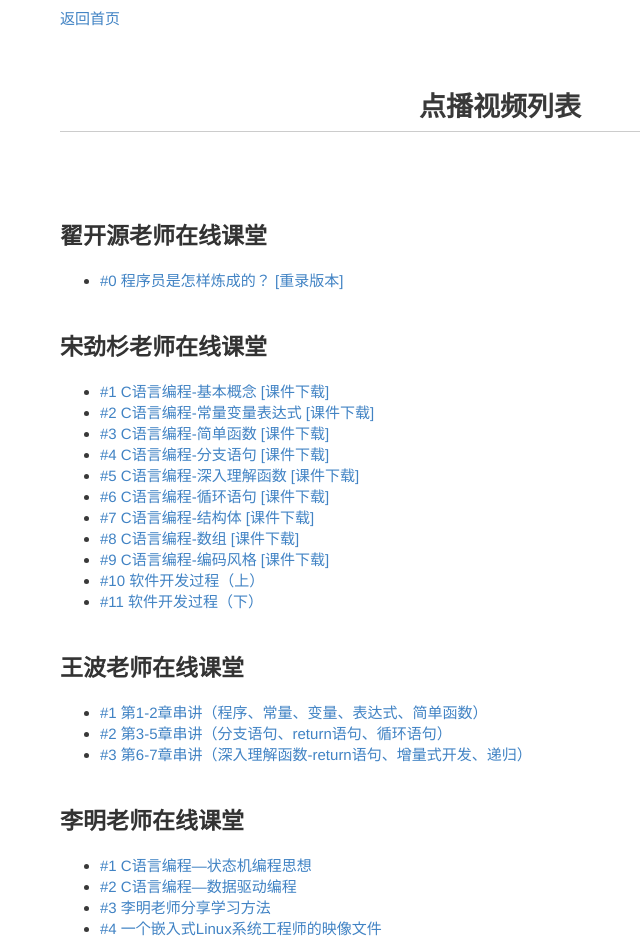
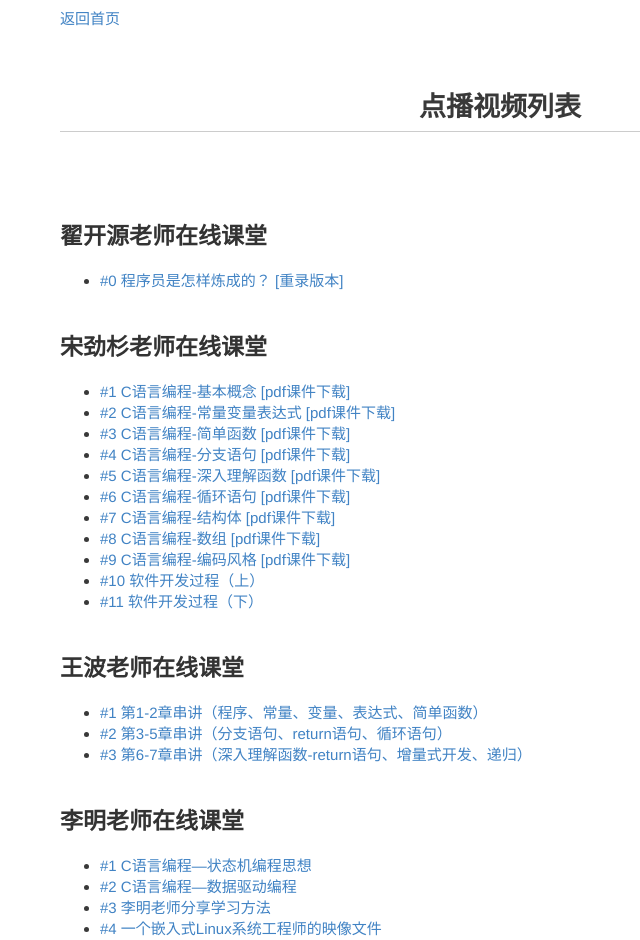
Before and after one commit to akaedu/akaedu.github.com, a Jekyll site: the page built from video/list.md, in a window 1280 px wide. Shown: the top 940 px of the page, without its empty margins (140-780 px from the left). Built offline with Jekyll 4.4.1, drawn with Linux system fonts in a browser that asks for light colours; Markdown is read by kramdown in place of the engine named in the settings; comment, search, counter and statistics services are not loaded.

Commit message:
Update video/list.md

```diff
--- a/video/list.md
+++ b/video/list.md
@@ -13,39 +13,39 @@ title: 点播视频列表
 <ul>
 <li>
 <a href="http://www.akae.cn/study/akaedu/sjs/C1.fsp.swf/">#1 C语言编程-基本概念</a>
-<a href="http://www.akae.cn/study/akaedu/sjs/%e7%ac%ac1%e8%ae%b2-%e7%a8%8b%e5%ba%8f%e7%9a%84%e5%9f%ba%e6%9c%ac%e6%a6%82%e5%bf%b5.pdf">       [课件下载]</a>
+<a href="http://www.akae.cn/study/akaedu/sjs/%e7%ac%ac1%e8%ae%b2-%e7%a8%8b%e5%ba%8f%e7%9a%84%e5%9f%ba%e6%9c%ac%e6%a6%82%e5%bf%b5.pdf">[pdf课件下载]</a>
 </li>
 <li>
 <a href="http://www.akae.cn/study/akaedu/sjs/C1.fsp.swf/">#2 C语言编程-常量变量表达式</a>
-<a href="http://www.akae.cn/study/akaedu/sjs/%e7%ac%ac2%e8%ae%b2-%e5%b8%b8%e9%87%8f%e5%8f%98%e9%87%8f%e8%a1%a8%e8%be%be%e5%bc%8f.pdf">[课件下载]</a>
+<a href="http://www.akae.cn/study/akaedu/sjs/%e7%ac%ac2%e8%ae%b2-%e5%b8%b8%e9%87%8f%e5%8f%98%e9%87%8f%e8%a1%a8%e8%be%be%e5%bc%8f.pdf">[pdf课件下载]</a>
 </li>
 <li>
 <a href="http://www.akae.cn/study/akaedu/sjs/C1.fsp.swf/">#3 C语言编程-简单函数</a>
-<a href="http://www.akae.cn/study/akaedu/sjs/%e7%ac%ac3%e8%ae%b2-%e7%ae%80%e5%8d%95%e5%87%bd%e6%95%b0.pdf">[课件下载]</a>
+<a href="http://www.akae.cn/study/akaedu/sjs/%e7%ac%ac3%e8%ae%b2-%e7%ae%80%e5%8d%95%e5%87%bd%e6%95%b0.pdf">[pdf课件下载]</a>
 </li>
 <li>
 <a href="http://www.akae.cn/study/akaedu/sjs/C1.fsp.swf/">#4 C语言编程-分支语句</a>
-<a href="http://www.akae.cn/study/akaedu/sjs/%e7%ac%ac4%e8%ae%b2-%e5%88%86%e6%94%af%e8%af%ad%e5%8f%a5.pdf">[课件下载]</a>
+<a href="http://www.akae.cn/study/akaedu/sjs/%e7%ac%ac4%e8%ae%b2-%e5%88%86%e6%94%af%e8%af%ad%e5%8f%a5.pdf">[pdf课件下载]</a>
 </li>
 <li>
 <a href="http://www.akae.cn/study/akaedu/sjs/C1.fsp.swf/">#5 C语言编程-深入理解函数</a>
-<a href="http://www.akae.cn/study/akaedu/sjs/%e7%ac%ac5%e8%ae%b2-%e6%b7%b1%e5%85%a5%e7%90%86%e8%a7%a3%e5%87%bd%e6%95%b0.pdf">[课件下载]</a>
+<a href="http://www.akae.cn/study/akaedu/sjs/%e7%ac%ac5%e8%ae%b2-%e6%b7%b1%e5%85%a5%e7%90%86%e8%a7%a3%e5%87%bd%e6%95%b0.pdf">[pdf课件下载]</a>
 </li>
 <li>
 <a href="http://www.akae.cn/study/akaedu/sjs/C1.fsp.swf/">#6 C语言编程-循环语句</a>
-<a href="http://www.akae.cn/study/akaedu/sjs/%e7%ac%ac6%e8%ae%b2-%e5%be%aa%e7%8e%af%e8%af%ad%e5%8f%a5.pdf">[课件下载]</a>
+<a href="http://www.akae.cn/study/akaedu/sjs/%e7%ac%ac6%e8%ae%b2-%e5%be%aa%e7%8e%af%e8%af%ad%e5%8f%a5.pdf">[pdf课件下载]</a>
 </li>
 <li>
 <a href="http://www.akae.cn/study/akaedu/sjs/C1.fsp.swf/">#7 C语言编程-结构体</a>
-<a href="http://www.akae.cn/study/akaedu/sjs/%e7%ac%ac7%e8%ae%b2-%e7%bb%93%e6%9e%84%e4%bd%93.pdf">[课件下载]</a>
+<a href="http://www.akae.cn/study/akaedu/sjs/%e7%ac%ac7%e8%ae%b2-%e7%bb%93%e6%9e%84%e4%bd%93.pdf">[pdf课件下载]</a>
 </li>
 <li>
 <a href="http://www.akae.cn/study/akaedu/sjs/C1.fsp.swf/">#8 C语言编程-数组</a>
-<a href="http://www.akae.cn/study/akaedu/sjs/%e7%ac%ac8%e8%ae%b2-%e6%95%b0%e7%bb%84.pdf">[课件下载]</a>
+<a href="http://www.akae.cn/study/akaedu/sjs/%e7%ac%ac8%e8%ae%b2-%e6%95%b0%e7%bb%84.pdf">[pdf课件下载]</a>
 </li>
 <li>
 <a href="http://www.akae.cn/study/akaedu/sjs/C1.fsp.swf/">#9 C语言编程-编码风格</a>
-<a href="http://www.akae.cn/study/akaedu/sjs/%e7%ac%ac9%e8%ae%b2-%e7%bc%96%e7%a0%81%e9%a3%8e%e6%a0%bc.pdf">[课件下载]</a>
+<a href="http://www.akae.cn/study/akaedu/sjs/%e7%ac%ac9%e8%ae%b2-%e7%bc%96%e7%a0%81%e9%a3%8e%e6%a0%bc.pdf">[pdf课件下载]</a>
 </li>
 <li>
 <a href="http://akaedu.gensee.com/webcast/site/vod/play-f933b78034244e96bdededcc176bb1ba">#10 软件开发过程（上）</a>
```
